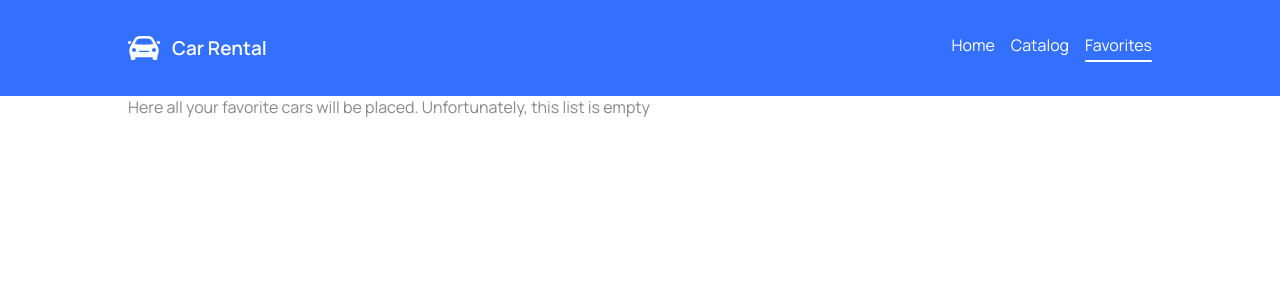
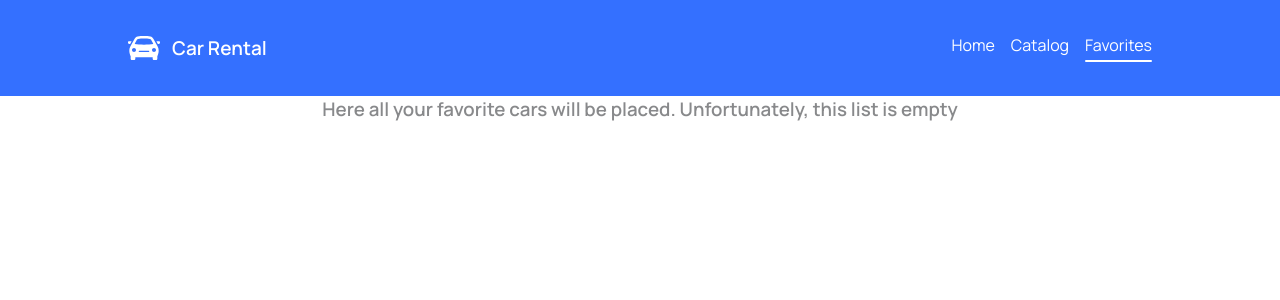
Before and after one commit to Ivan011001/car-rental, a React (Vite) app: page /favorites in a window 1280 px wide. Shown: the top 300 px of the page. Built offline with nearby package versions, Linux system fonts and the light colour scheme.

Commit message:
added notfound message

```diff
--- a/src/pages/FavoritesPage/FavoritesPage.jsx
+++ b/src/pages/FavoritesPage/FavoritesPage.jsx
@@ -2,6 +2,7 @@ import { useSelector } from "react-redux";
 import { selectFavorites } from "@/services/state/cars/carsSelectors";
 
 import FavoriteList from "./_components/FavoriteList";
+import NotFoundMessage from "./_components/NotFoundMessage";
 
 const FavoritesPage = () => {
   const favorites = useSelector(selectFavorites);
@@ -9,9 +10,7 @@ const FavoritesPage = () => {
   return (
     <section>
       {favorites.length === 0 ? (
-        <p>
-          Here all your favorite cars will be placed. Unfortunately, this list is empty
-        </p>
+        <NotFoundMessage />
       ) : (
         <FavoriteList favorites={favorites} />
       )}
--- /dev/null
+++ b/src/pages/FavoritesPage/_components/NotFoundMessage/NotFoundMessage.jsx
@@ -0,0 +1,16 @@
+import {
+  StyledNotFoundMessageWrapper,
+  StyledNotFoundMessage,
+} from "./NotFoundMessage.styled";
+
+const NotFoundMessage = () => {
+  return (
+    <StyledNotFoundMessageWrapper>
+      <StyledNotFoundMessage>
+        Here all your favorite cars will be placed. Unfortunately, this list is empty
+      </StyledNotFoundMessage>
+    </StyledNotFoundMessageWrapper>
+  );
+};
+
+export default NotFoundMessage;
--- /dev/null
+++ b/src/pages/FavoritesPage/_components/NotFoundMessage/NotFoundMessage.styled.js
@@ -0,0 +1,11 @@
+import styled from "styled-components";
+
+export const StyledNotFoundMessageWrapper = styled.div`
+  height: 100%;
+
+  display: flex;
+  justify-content: center;
+  align-items: center;
+`;
+
+export const StyledNotFoundMessage = styled.h3``;
--- /dev/null
+++ b/src/pages/FavoritesPage/_components/NotFoundMessage/index.js
@@ -0,0 +1 @@
+export { default } from "./NotFoundMessage";
```
